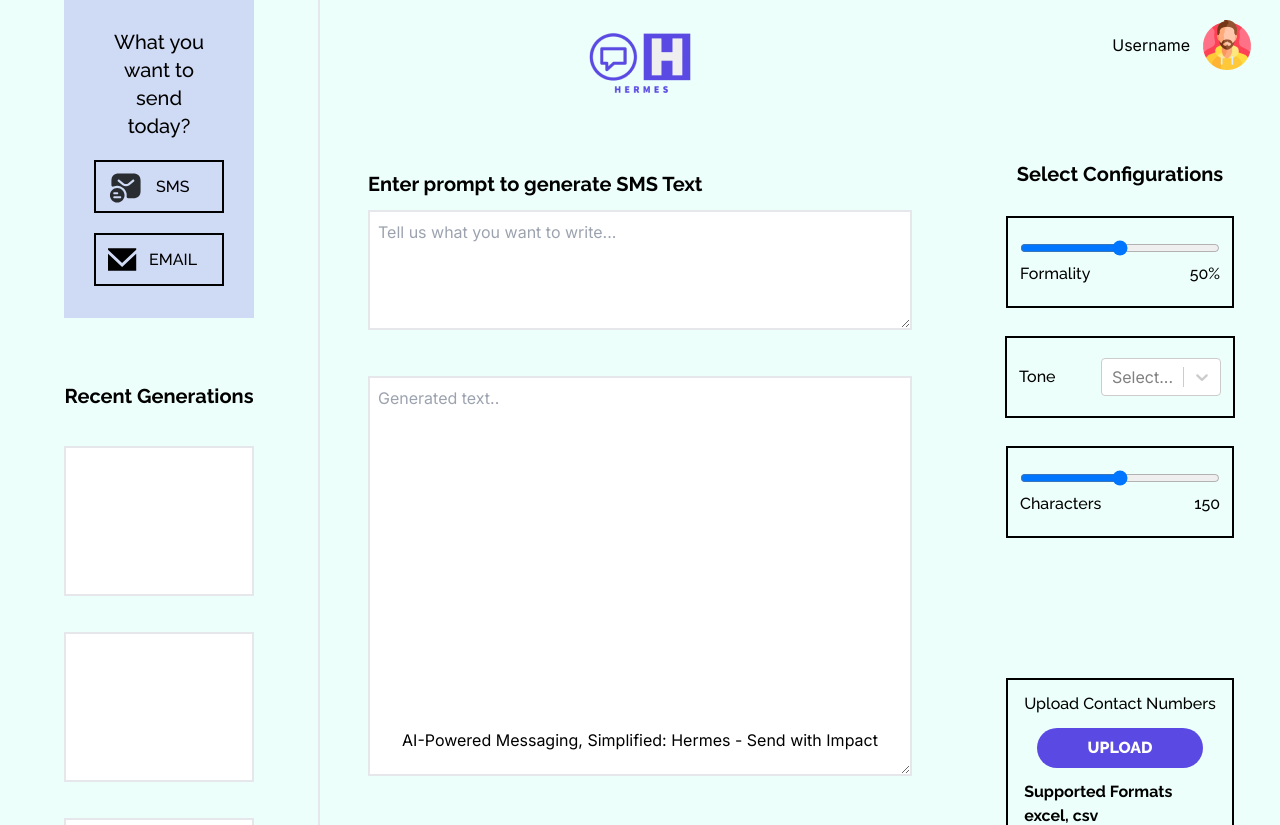
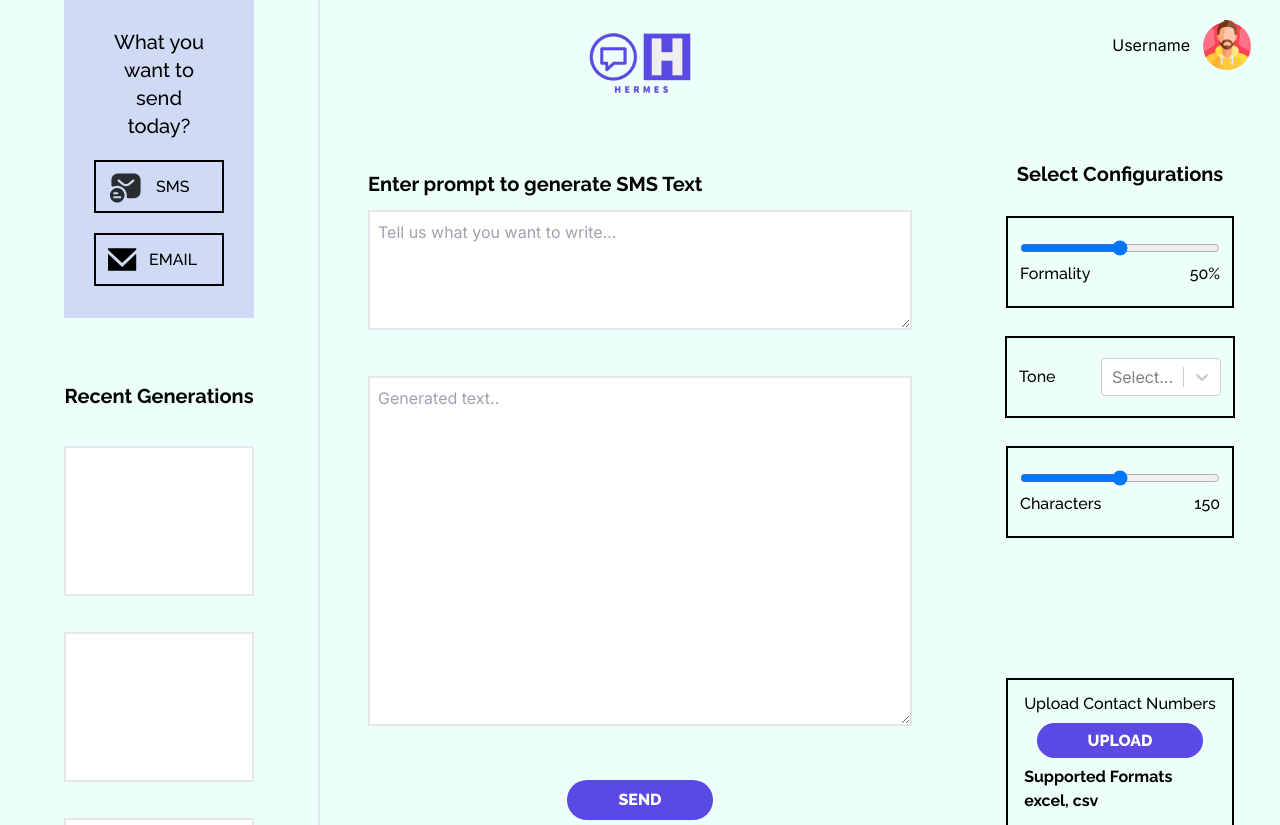
Before and after one commit to glitchharsh/Hermes, a Next.js app in the folder hermes/: page / in a window 1280 px wide. Shown: the top 825 px of the page. Built offline with nearby package versions, Linux system fonts and the light colour scheme.

Commit message:
excel->json, a sample file added

```diff
--- /dev/null
+++ b/hermes/app/components/UploadBox.tsx
@@ -0,0 +1,55 @@
+import { Raleway } from "next/font/google";
+import React, { useState } from 'react';
+import { read, utils } from 'xlsx';
+
+
+const raleway = Raleway({
+    weight: ["400", "500", "800"],
+    style: ["normal", "italic"],
+    subsets: ["latin"],
+    display: "swap",
+});
+
+export default function Button() {
+    const [data , setData] = useState([]);
+
+    const handleImport = ($event: any) => {
+        const files = $event.target.files;
+        if (files.length) {
+            const file = files[0];
+            const reader = new FileReader();
+            reader.onload = (event) => {
+                const wb = read(event.target?.result);
+                const sheets = wb.SheetNames;
+
+                if (sheets.length) {
+                    const rows:any = utils.sheet_to_json(wb.Sheets[sheets[0]]);
+                    setData(rows);
+                    console.log(rows)
+                }
+            }
+            reader.readAsArrayBuffer(file);
+        }
+    }
+
+    return (
+    <div className="border-black border-2 flex flex-col mt-28 py-3 px-4 gap-y-3">
+        <p className={`${raleway.className} font-medium text-base`}>
+          Upload Contact Numbers
+        </p>
+        <div className="mx-auto">
+
+          <input type="file" name="file" hidden className="custom-file-input" id="inputGroupFile" required onChange={handleImport}
+           accept=".csv, application/vnd.openxmlformats-officedocument.spreadsheetml.sheet, application/vnd.ms-excel"/>
+
+           <label className={`${raleway.className} bg-[#5A4AE3] text-white uppercase rounded-[30px] py-2 px-[51px] font-extrabold`} htmlFor="inputGroupFile">UPLOAD</label>
+
+        </div>
+        <div className="w-[150px]">
+          <p className={`${raleway.className} font-bold text-base italic`}>
+            Supported Formats excel, csv
+          </p>
+        </div>
+      </div>
+    );
+}
--- a/hermes/app/layout.tsx
+++ b/hermes/app/layout.tsx
@@ -16,9 +16,6 @@ export default function RootLayout({
   return (
     <html lang="en">
       <body className={inter.className}>{children}</body>
-      <p className="absolute bottom-12 text-center w-screen">
-      AI-Powered Messaging, Simplified: Hermes - Send with Impact
-      </p>
     </html>
   );
 }
--- a/hermes/app/page.tsx
+++ b/hermes/app/page.tsx
@@ -7,6 +7,7 @@ import email from "./images/email.svg";
 import man from "./images/man.png";
 import { Raleway } from "next/font/google";
 import Select from "react-select";
+import UploadBox from "./components/UploadBox";
 
 const raleway = Raleway({
   weight: ["400", "500", "700", "800"],
@@ -69,7 +70,7 @@ export default function Home() {
             placeholder="Tell us what you want to write..."
           />
           <textarea
-            className="border-2 h-[400px] w-full mt-10 pl-2 pt-2"
+            className="border-2 h-[350px] w-full mt-10 pl-2 pt-2"
             placeholder="Generated text.."
           />
         </div>
@@ -124,23 +125,7 @@ export default function Home() {
               </p>
             </div>
           </div>
-          <div className="border-black border-2 flex flex-col mt-28 py-3 px-4 gap-y-3">
-            <p className={`${raleway.className} font-medium text-base`}>
-              Upload Contact Numbers
-            </p>
-            <div className="mx-auto">
-              <button
-                className={`${raleway.className} bg-[#5A4AE3] text-white uppercase rounded-[30px] py-2 px-[51px] font-extrabold`}
-              >
-                upload
-              </button>
-            </div>
-            <div className="w-[150px]">
-              <p className={`${raleway.className} font-bold text-base italic`}>
-                Supported Formats excel, csv
-              </p>
-            </div>
-          </div>
+<UploadBox />
         </div>
       </div>
     </div>
--- a/hermes/package.json
+++ b/hermes/package.json
@@ -21,6 +21,7 @@
     "react-dom": "18.2.0",
     "react-select": "^5.7.3",
     "tailwindcss": "3.3.2",
-    "typescript": "5.1.6"
+    "typescript": "5.1.6",
+    "xlsx": "^0.18.5"
   }
 }
```
Also changed, not shown: 2 other files (tests, documents, lock files or other folders).
